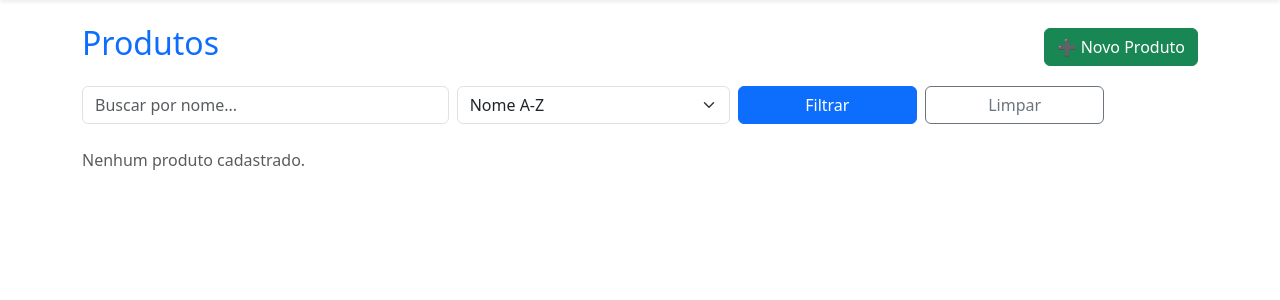
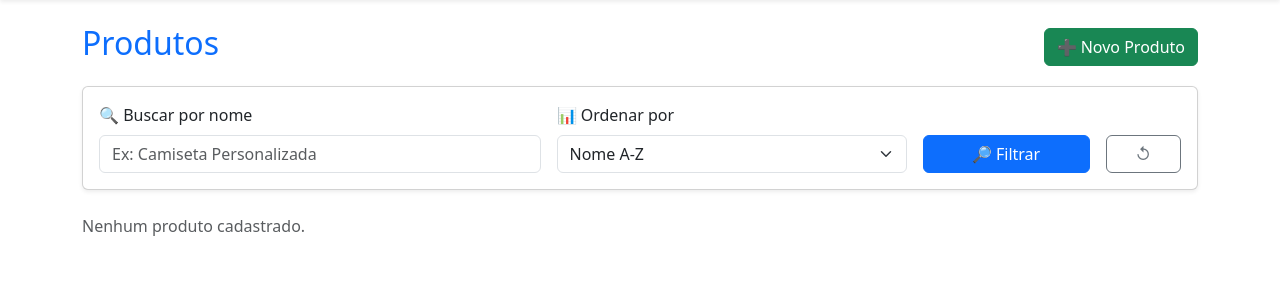
Before and after one commit to AndersonC96/mini-erp-pedidos-produtos, a PHP site: page / in a window 1280 px wide. Shown: the part 56-356 px from the top of the page. Run offline with PHP 8.4, Linux system fonts and the light colour scheme; data that the repository does not hold is empty.

Commit message:
Update lista.php

```diff
--- a/app/views/produtos/lista.php
+++ b/app/views/produtos/lista.php
@@ -4,12 +4,15 @@
         <h2 class="text-primary">Produtos</h2>
         <a href="index.php?rota=produto_form" class="btn btn-success">➕ Novo Produto</a>
     </div>
-    <form class="row g-2 mb-4" method="GET" action="index.php">
+    <form class="card card-body shadow-sm mb-4" method="GET" action="index.php">
         <input type="hidden" name="rota" value="produtos">
+        <div class="row g-3 align-items-end">
+            <div class="col-md-5">
+                <label class="form-label">🔍 Buscar por nome</label>
+                <input type="text" name="busca" class="form-control" placeholder="Ex: Camiseta Personalizada" value="<?= htmlspecialchars($_GET['busca'] ?? '') ?>">
+            </div>
             <div class="col-md-4">
-            <input type="text" name="busca" class="form-control" placeholder="Buscar por nome..." value="<?= htmlspecialchars($_GET['busca'] ?? '') ?>">
-        </div>
-        <div class="col-md-3">
+                <label class="form-label">📊 Ordenar por</label>
                 <select name="ordenar" class="form-select">
                     <option value="nome_asc" <?= ($_GET['ordenar'] ?? '') === 'nome_asc' ? 'selected' : '' ?>>Nome A-Z</option>
                     <option value="nome_desc" <?= ($_GET['ordenar'] ?? '') === 'nome_desc' ? 'selected' : '' ?>>Nome Z-A</option>
@@ -17,11 +20,12 @@
                     <option value="preco_desc" <?= ($_GET['ordenar'] ?? '') === 'preco_desc' ? 'selected' : '' ?>>Preço decrescente</option>
                 </select>
             </div>
-        <div class="col-md-2">
-            <button class="btn btn-primary w-100">Filtrar</button>
+            <div class="col-md-2 d-grid">
+                <button class="btn btn-primary">🔎 Filtrar</button>
             </div>
-        <div class="col-md-2">
-            <a href="index.php?rota=produtos" class="btn btn-outline-secondary w-100">Limpar</a>
+            <div class="col-md-1 d-grid">
+                <a href="index.php?rota=produtos" class="btn btn-outline-secondary">↺</a>
+            </div>
         </div>
     </form>
     <?php if (!empty($produtos)) : ?>
@@ -74,7 +78,7 @@
                                         </div>
                                     </form>
                                 <?php else: ?>
-                                    <a href="index.php?rota=produto_excluir&id=<?= $produto['id'] ?>" class="btn btn-danger btn-sm"onclick="return confirm('Tem certeza que deseja excluir este produto?')">🗑️ Excluir</a>
+                                    <a href="index.php?rota=produto_excluir&id=<?= $produto['id'] ?>" class="btn btn-danger btn-sm" onclick="return confirm('Tem certeza que deseja excluir este produto?')">🗑️ Excluir</a>
                                 <?php endif ?>
                             </div>
                         </div>
```
Lines whose indentation alone changed are shown as unchanged.
